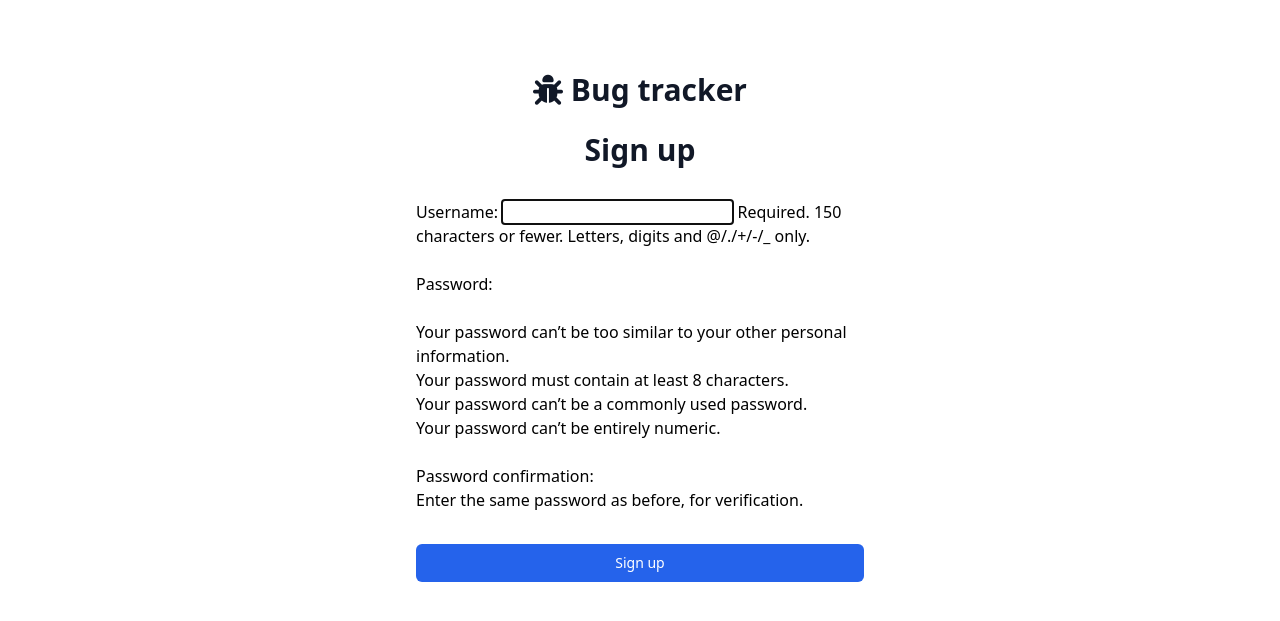
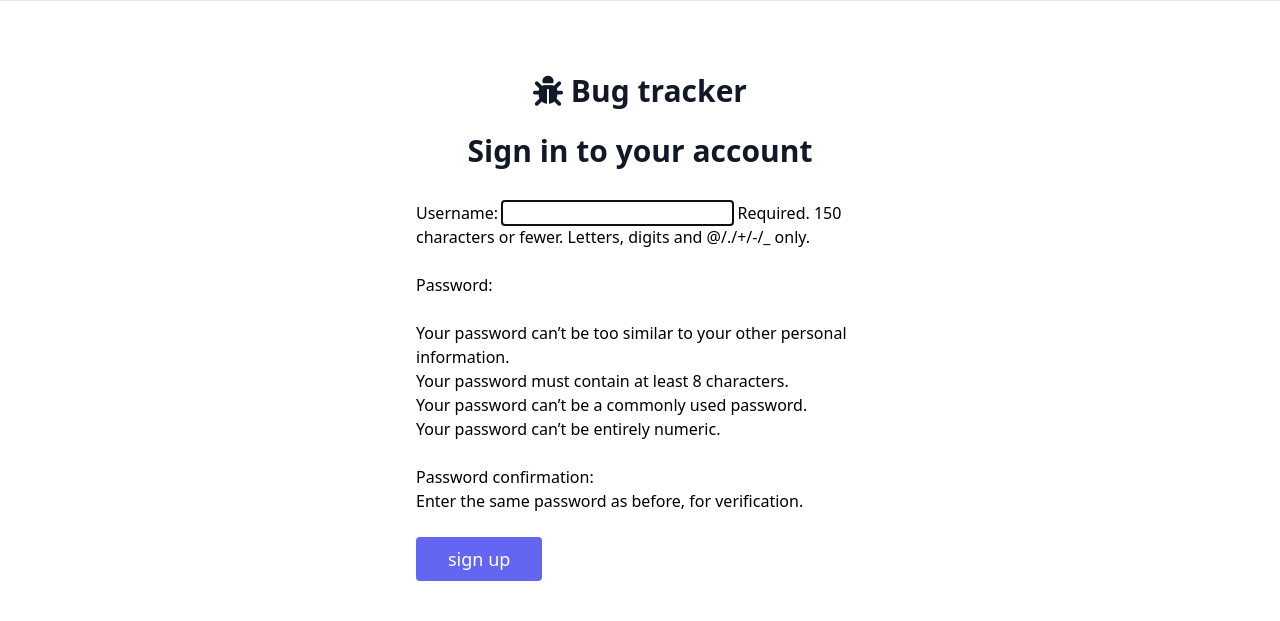
Before and after one commit to andols-dev/bugtracker, a Django app: page /accounts/signup/ in a window 1280 px wide. Shown: the top 621 px of the page. Run offline with Django 3.2, Linux system fonts and the light colour scheme; some libraries are stand-ins or nearby versions.

Commit message:
style sign up  page

```diff
--- a/accounts/templates/accounts/sign_up.html
+++ b/accounts/templates/accounts/sign_up.html
@@ -8,7 +8,7 @@
 
 
 
-
+<hr>
 
 <div class="min-h-full flex items-center justify-center py-12 px-4 sm:px-6 lg:px-8">
 
@@ -33,7 +33,7 @@
               <i class="fas fa-bug"></i>  Bug tracker
         </h2>
       <h2 class="mt-6 text-center text-3xl font-extrabold text-gray-900">
-          Sign up
+        Sign in to your account
       </h2>
 
     </div>
@@ -43,13 +43,11 @@
       {% csrf_token %}
       {{form | crispy}}
 
+      <button class="text-white bg-indigo-500 border-0 py-2 px-8 focus:outline-none hover:bg-indigo-600 rounded text-lg" type="submit">sign up</button>
 
   </form>
-    <a href="{% url 'sign_up' %}" class="group relative w-full flex justify-center py-2 px-4 border border-transparent text-sm font-medium rounded-md text-white bg-blue-600 hover:bg-blue-700 focus:outline-none focus:ring-2 focus:ring-offset-2 focus:ring-blue-500" type="submit"><span class="absolute left-0 inset-y-0 flex items-center pl-3">
 
-    </span>Sign up</a>
 
   </div>
 </div>
-
       {% endblock content %}
```
Lines whose indentation alone changed are shown as unchanged.
